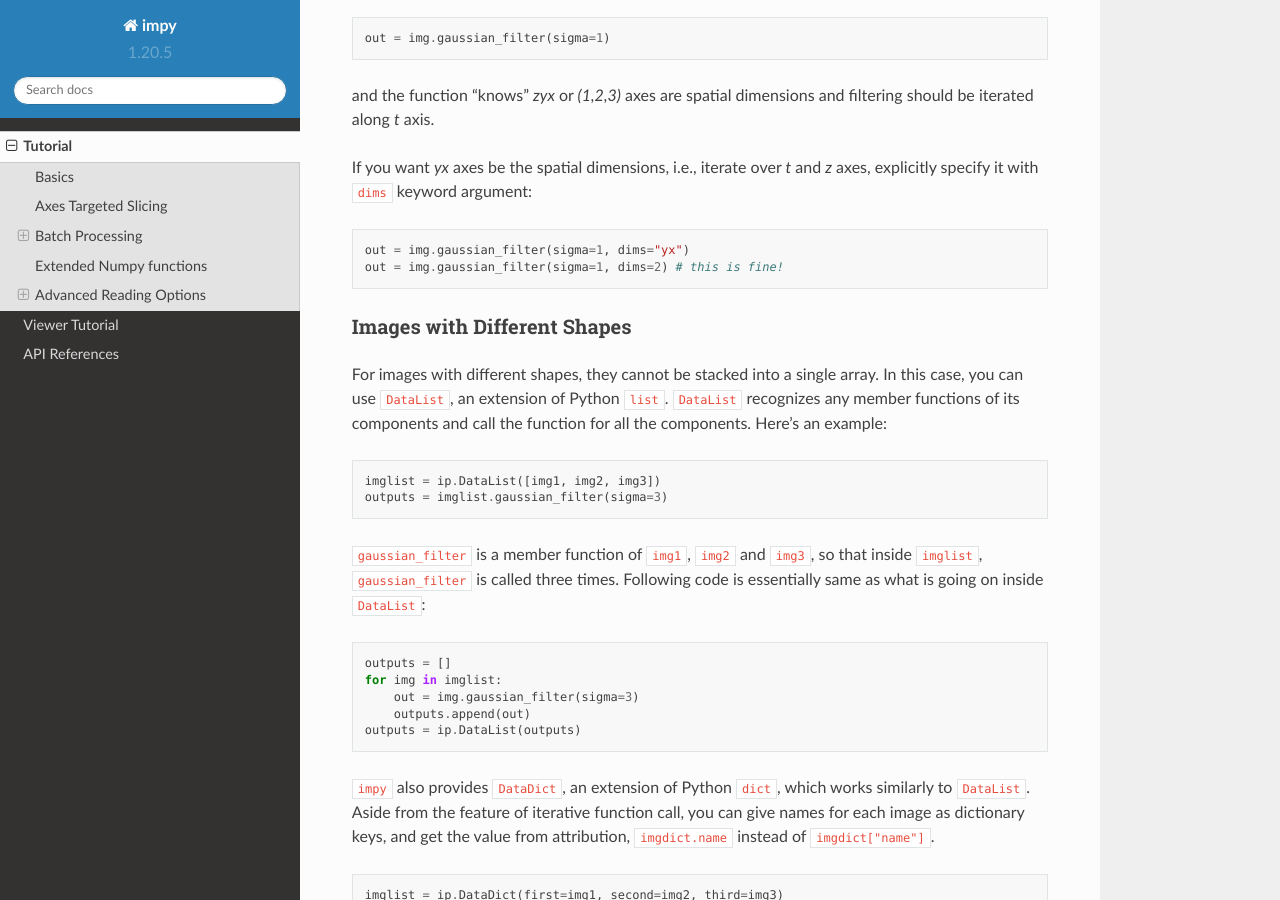
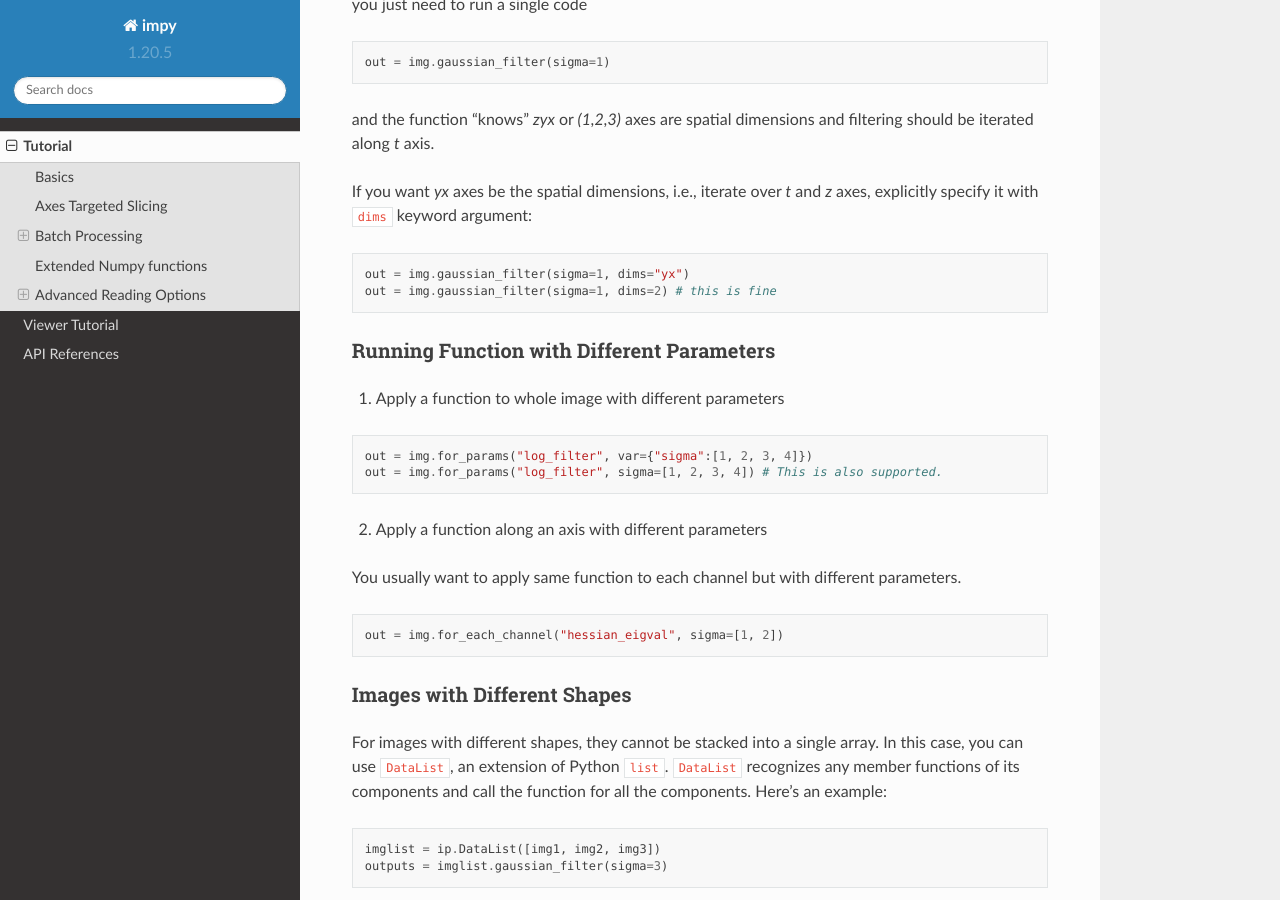
Before and after one commit to hanjinliu/impy, a Sphinx documentation site: the page built from docs/tutorial.rst, in a window 1280 px wide and 900 px high, scrolled down 2112 px. Built offline with Sphinx 7.4.7 and the Read the Docs theme 2.0.0, drawn with Linux system fonts in a browser that asks for light colours; pages that are not in the unit, such as notebooks, are missing from menus; some of the changed text lies outside the part shown.

Commit message:
update docs

```diff
--- a/docs/index.rst
+++ b/docs/index.rst
@@ -6,7 +6,7 @@
 Welcome to impy's documentation!
 ================================
 
-`impy` is an all-in-one image analysis library, equipped with parallel processing, GPU support, GUI based tools and
+``impy`` is an all-in-one image analysis library, equipped with parallel processing, GPU support, GUI based tools and
 so on.
 
 `Source code <https://github.com/hanjinliu/impy>`_
@@ -19,7 +19,6 @@ Highlights
 - n-D viewing, cropping, image annotation using ``napari``.
 - Easily integrate your custom functions with ``@ip.bind``.
 - Easily make a interactive GUI plugin from your custom functions with ``@ip.gui.bind``
-
 
 
 Installation
--- a/docs/tutorial.rst
+++ b/docs/tutorial.rst
@@ -101,7 +101,25 @@ keyword argument:
 .. code-block:: python
 
     out = img.gaussian_filter(sigma=1, dims="yx")
-    out = img.gaussian_filter(sigma=1, dims=2) # this is fine!
+    out = img.gaussian_filter(sigma=1, dims=2) # this is fine
+
+Running Function with Different Parameters
+^^^^^^^^^^^^^^^^^^^^^^^^^^^^^^^^^^^^^^^^^^
+
+1. Apply a function to whole image with different parameters
+
+.. code-block:: python
+
+    out = img.for_params("log_filter", var={"sigma":[1, 2, 3, 4]})
+    out = img.for_params("log_filter", sigma=[1, 2, 3, 4]) # This is also supported.
+
+2. Apply a function along an axis with different parameters
+
+You usually want to apply same function to each channel but with different parameters.
+
+.. code-block:: python
+
+    out = img.for_each_channel("hessian_eigval", sigma=[1, 2])
 
 
 Images with Different Shapes
```
Also changed, not shown: 2 other files.
